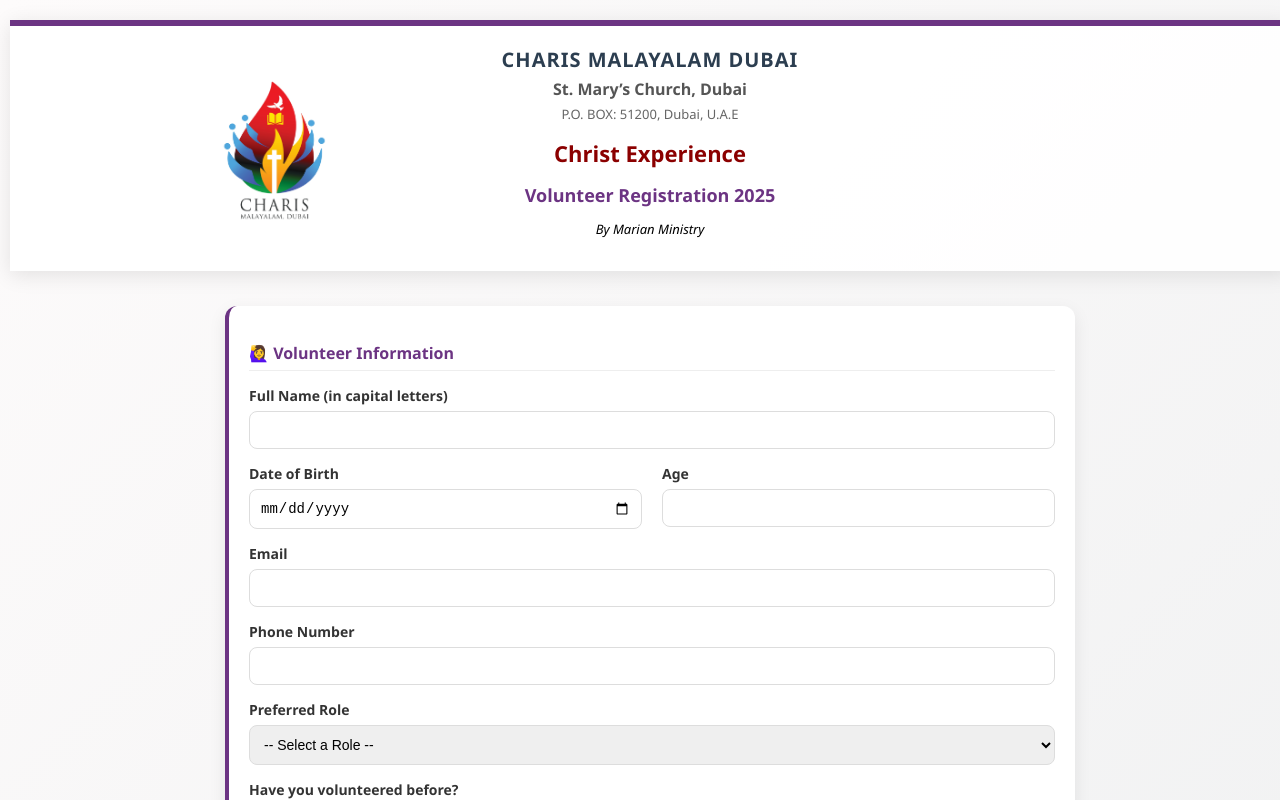
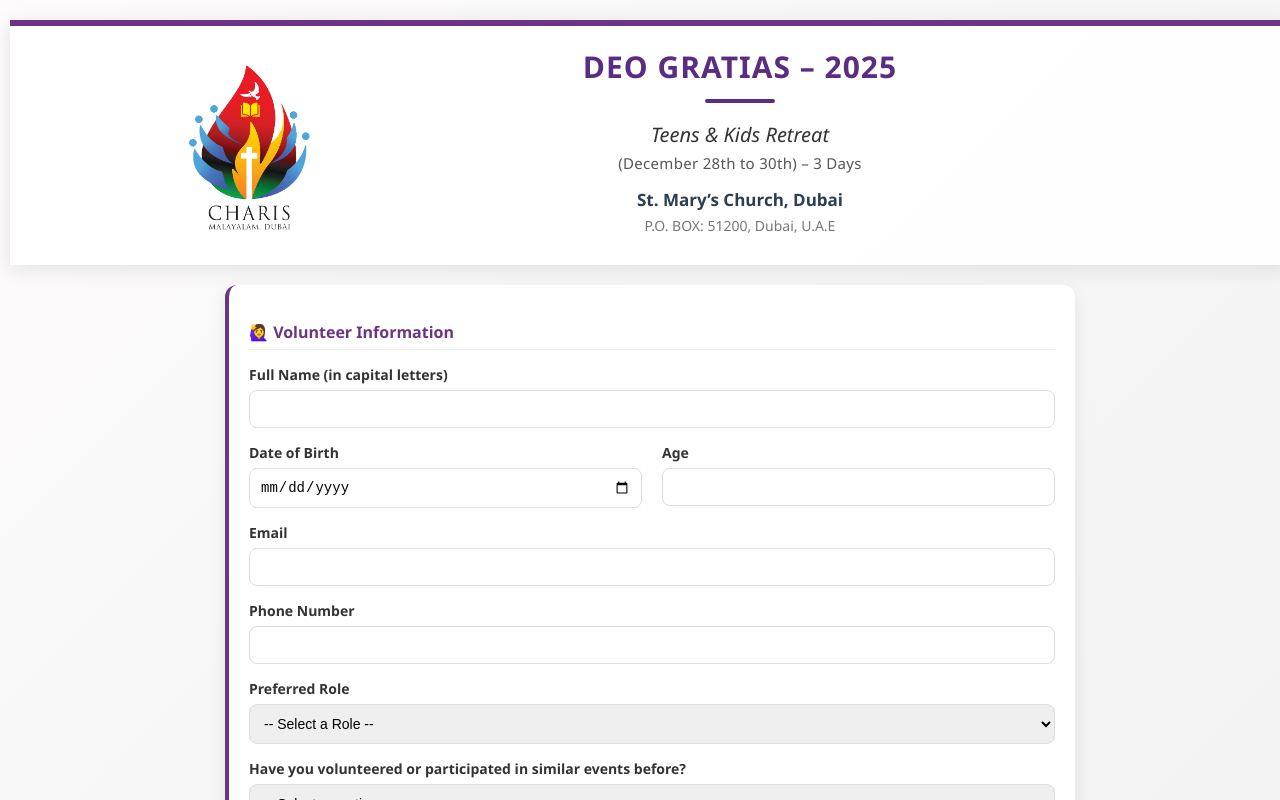
Before and after one commit to churchevent-ux/Volunteer-registration, a React (Create React App) app: page /volunteer-register in a window 1280 px wide. Shown: the top 800 px of the page. Built offline with nearby package versions, Linux system fonts and the light colour scheme.

Commit message:
Update VolunteerRegister.jsx

```diff
--- a/src/pages/VolunteerRegister.jsx
+++ b/src/pages/VolunteerRegister.jsx
@@ -9,12 +9,14 @@
   limit,
 } from "firebase/firestore";
 import { db } from "../firebase";
-import Logo from "../images/bcst.jpeg";
+import Logo from "../images/church logo2.png";
 import Logo2 from "../images/church logo2.png";
 import Logo3 from "../images/logo2.png";
 
 const VolunteerRegister = () => {
   const navigate = useNavigate();
+  const [ageError, setAgeError] = useState("");
+
 
   /** ---------------------------
    * 1. Form State
@@ -35,6 +37,7 @@
     signature: "",
     priorExperience: "", // <-- new field
   });
+
 
 
   /** ---------------------------
@@ -59,13 +62,22 @@
       if (m < 0 || (m === 0 && today.getDate() < birthDate.getDate())) {
         ageNow--;
       }
-      if (ageNow.toString() !== formData.age) {
+
       setFormData((prev) => ({ ...prev, age: ageNow.toString() }));
+
+      // Minimum age check
+      if (ageNow < 12) {
+        setAgeError("Sorry, volunteers must be at least 12 years old to participate.");
+      } else {
+        setAgeError(""); // clear error if age is valid
       }
     } else {
       setFormData((prev) => ({ ...prev, age: "" }));
+      setAgeError("");
     }
   }, [formData.dob]);
+
+
 
   /** ---------------------------
    * 4. Handlers
@@ -89,30 +101,30 @@
 
   const handleSubmit = async (e) => {
     e.preventDefault();
+
+    // Minimum age check
+    if (parseInt(formData.age) < 12) {
+      return; // stops submission if age is below 12
+    }
+
     try {
       const volRef = collection(db, "volunteers");
-      const q = query(volRef, orderBy("createdAt", "desc"), limit(1));
-      const snap = await getDocs(q);
 
-      let lastIndex = 0;
-      snap.forEach((doc) => {
-        const idNum = parseInt(
-          doc.data()?.volunteerId?.replace("Volunteer ", "") || "0"
-        );
-        if (!isNaN(idNum)) lastIndex = idNum;
-      });
-
+      // Generate a unique volunteer ID
       const newId = `Volunteer-${Date.now()}`;
       const dataToSave = { ...formData, volunteerId: newId, createdAt: new Date() };
+
+      // Save to Firestore
       await addDoc(volRef, dataToSave);
 
-      await addDoc(volRef, dataToSave);
+      // Navigate to volunteer ID page with data
       navigate("/volunteer-id", { state: { formData: dataToSave } });
     } catch (err) {
       console.error("Error adding volunteer:", err);
       alert("Failed to register. Check console for details.");
     }
   };
+
 
   /** ---------------------------
    * 5. Constants
@@ -209,6 +221,11 @@
                 required
                 readOnly
               />
+              {ageError && (
+  <div style={{ color: "red", fontSize: "13px", marginTop: "-10px",paddingBottom:"5px" }}>
+    {ageError}
+  </div>
+)}
             </div>
             <Input
               label="Email"
@@ -254,7 +271,7 @@
 
 
             <div style={{ marginBottom: 15 }}>
-  <label style={inputLabel}>Have you volunteered before?</label>
+  <label style={inputLabel}> Have you volunteered or participated in similar events before?</label>
   <select
     name="priorExperience"
     value={formData.priorExperience}
@@ -459,97 +476,164 @@
   boxSizing: "border-box",
 };
 
-const Header = ({ isMobile }) => (
+
+const Header = () => (
+  <div style={headerStyles.container}>
+    <div style={headerStyles.wrapper}>
+      {/* Left Logos */}
+      <div style={headerStyles.left}>
+        <img src={Logo} alt="Logo2" style={headerStyles.logo} />
+        {/* <img src={Logo3} alt="Logo3" style={headerStyles.logo} /> */}
+      </div>
+
+      {/* Center Text */}
       <div
   style={{
+    textAlign: "center",
+    borderRadius: "18px",
+    padding: "10px 20px",
+    margin: "0 auto 10px",
+    maxWidth: "650px",
+  }}
+>
+  {/* Logo (Optional — add your logo image if available) */}
+  {/* <img
+    src={Logo}
+    alt="Logo"
+    style={{
+      maxWidth: "100px",
+      marginBottom: "15px",
+    }}
+  /> */}
+
+  <h1
+    style={{
+      fontSize: "30px",
+      color: "#5a2d82",
+      textTransform: "uppercase",
+      letterSpacing: "1px",
+      fontWeight: "900",
+      margin: "0 0 10px",
+    }}
+  >
+    DEO GRATIAS – 2025
+  </h1>
+
+  <div
+    style={{
+      width: "70px",
+      height: "4px",
+      backgroundColor: "#5a2d82",
+      borderRadius: "4px",
+      margin: "12px auto 18px",
+    }}
+  ></div>
+
+  <h2
+    style={{
+      fontSize: "20px",
+      color: "#333",
+      fontStyle: "italic",
+      margin: "0 0 5px",
+      fontWeight: "500",
+    }}
+  >
+    Teens & Kids Retreat
+  </h2>
+
+  <p
+    style={{
+      fontSize: "15px",
+      color: "#555",
+      margin: "0 0 10px",
+      letterSpacing: "0.3px",
+    }}
+  >
+    (December 28th to 30th) – 3 Days
+  </p>
+
+  <h3
+    style={{
+      fontSize: "17px",
+      color: "#2c3e50",
+      fontWeight: "700",
+      margin: "15px 0 5px",
+    }}
+  >
+    St. Mary’s Church, Dubai
+  </h3>
+
+  <p
+    style={{
+      fontSize: "14px",
+      color: "#777",
+      margin: "0",
+    }}
+  >
+    P.O. BOX: 51200, Dubai, U.A.E
+  </p>
+</div>
+
+
+      {/* Right Logo */}
+      <div style={headerStyles.right}>
+        {/* <img src={Logo} alt="Logo" style={headerStyles.logo} /> */}
+      </div>
+    </div>
+  </div>
+);
+
+const headerStyles = {
+  container: {
     width: "100%",
     background: "rgba(255,255,255,0.95)",
     borderTop: "6px solid #6c3483",
     boxShadow: "0 4px 20px rgba(0,0,0,0.1)",
-      marginBottom: 35,
-    }}
-  >
-    <div
-      style={{
-        maxWidth: "1000px",
+    marginBottom: 20,
+  },
+  wrapper: {
+    maxWidth: 1000,
     margin: "0 auto",
     display: "flex",
-        flexWrap: "wrap",
     alignItems: "center",
     justifyContent: "space-between",
-        padding: "20px",
-        borderRadius: 12,
-      }}
-    >
-      <div
-        style={{
+    flexWrap: "wrap",
+    padding: 10,
+    boxSizing: "border-box",
+    gap: 15,
+  },
+  left: {
     display: "flex",
     flexDirection: "column",
+    gap: 10,
     alignItems: "center",
-          gap: 10,
-          flex: "1 1 150px",
-          order: 1,
-        }}
-      >
-        <img src={Logo2} alt="Logo2" style={{ maxWidth: 150, height: "auto" }} />
-        {/* <img src={Logo3} alt="Logo3" style={{ maxWidth: 120, height: "auto" }} /> */}
-      </div>
-      <div
-        style={{
-          flex: "2 1 300px",
+  },
+  right: {
+    display: "flex",
+    alignItems: "center",
+    justifyContent: "center",
+  },
+  center: {
+    flex: 1,
     textAlign: "center",
-          order: 2,
-          marginBottom: isMobile ? 15 : 0,
-        }}
-      >
-        <h2
-          style={{
-            margin: 0,
-            fontSize: "20px",
-            color: "#2c3e50",
-            textTransform: "uppercase",
-            letterSpacing: "1px",
-          }}
-        >
-          Charis Malayalam Dubai
-        </h2>
-        <h3 style={{ margin: "5px 0", fontSize: "16px", color: "#555" }}>
-          St. Mary’s Church, Dubai
-        </h3>
-        <p style={{ margin: "5px 0", fontSize: "13px", color: "#666" }}>
-          P.O. BOX: 51200, Dubai, U.A.E
-        </p>
-        <h1
-          style={{
-            marginTop: 15,
-            fontSize: "22px",
-            color: "#8b0000",
-            fontWeight: "bold",
-          }}
-        >
-          Christ Experience
-        </h1>
-        <h2
-          style={{ margin: "8px 0", fontSize: "18px", color: "#6c3483" }}
-        >
-          Volunteer Registration 2025
-        </h2>
-        <p style={{ fontSize: "13px", fontStyle: "italic" }}>
-          By Marian Ministry
-        </p>
-      </div>
-      <div
-        style={{
-          flex: "1 1 150px",
-          textAlign: "center",
-          order: isMobile ? 0 : 3,
-        }}
-      >
-        {/* <img src={Logo} alt="Logo" style={{ maxWidth: 130, height: "auto" }} /> */}
-      </div>
-    </div>
-  </div>
-);
+  },
+  logo: {
+    maxWidth: 180,
+    height: "auto",
+  },
+  title: { margin: 0, fontSize: 18, color: "#2c3e50", textTransform: "uppercase" },
+  subtitle: { margin: "5px 0", fontSize: 14, color: "#555" },
+  text: { margin: "5px 0", fontSize: 12, color: "#666" },
+  mainTitle: { marginTop: 5, fontSize: 18, color: "#8b0000", fontWeight: "bold" },
+  subTitle: { margin: "5px 0", fontSize: 16, color: "#6c3483" },
+  textItalic: { fontSize: 12, fontStyle: "italic", margin: "0 0 5px 0" },
+};
+
+
+
+
+
+
 
 const Card = ({ title, children }) => (
   <div
```
Lines whose indentation alone changed are shown as unchanged.
